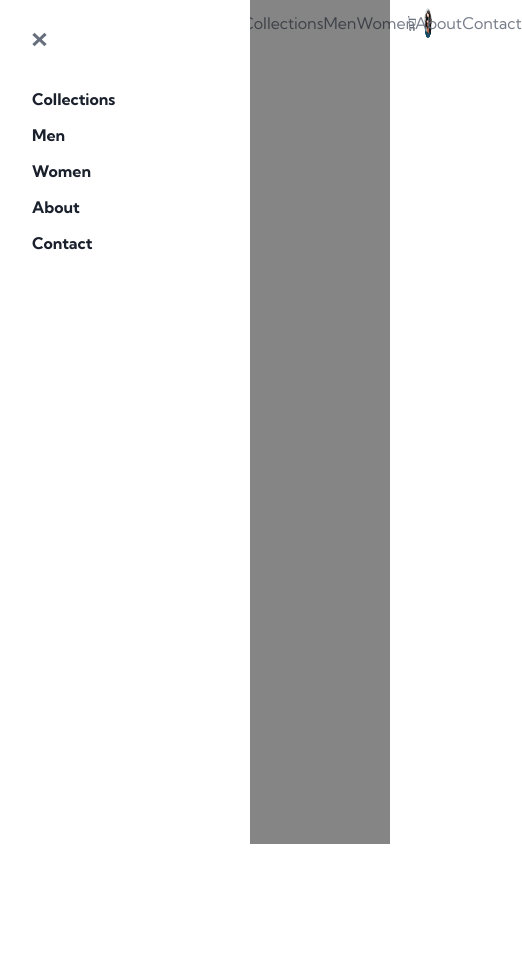
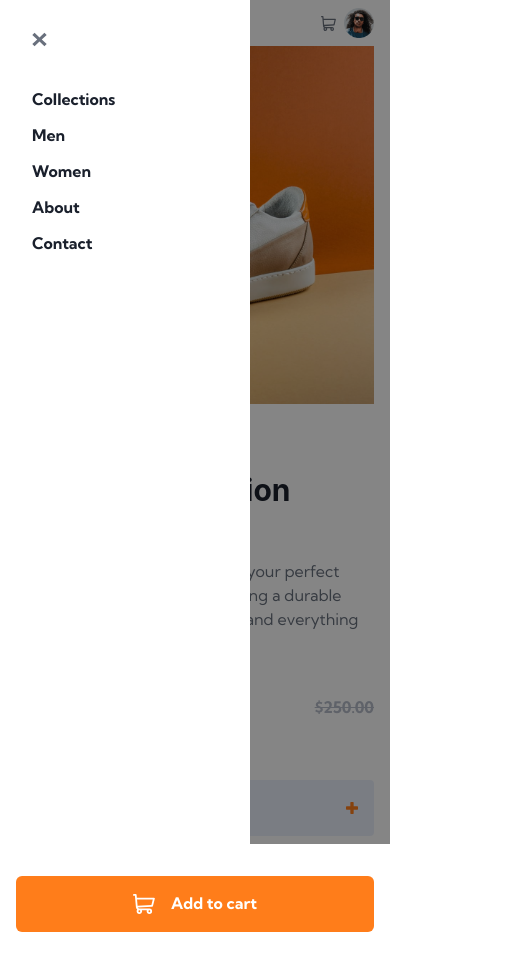
Before and after one commit to Jakub-Chojnacki/chakraui-frontendmentor, a React (Vite) app: page / in a window 390 px wide. Shown: the whole page, 522 px wide, since content can reach past the window. Before the commit the page ends 844 px from the top, so only its background shows below. Built offline with nearby package versions, Linux system fonts and the light colour scheme.

Commit message:
made a mobile singleProduct design

```diff
--- a/src/components/Header.jsx
+++ b/src/components/Header.jsx
@@ -9,7 +9,7 @@ const Header = () => {
       <Flex align="center" gap={4}>
         <Image onClick={()=> setShowSideNav(true)} cursor="pointer" display={{md:'none'}} src="./images/icons/icon-menu.svg"/>
         <Image src="./images/logo.svg"/>
-        <Flex align="center" display={{sm:'none', md:'flex'}} gap={6} marginX={10}>
+        <Flex align="center" display={['none','none','flex']}  gap={6} marginX={10}>
           <Link variant="nav">Collections</Link>
           <Link variant="nav">Men</Link>
           <Link variant="nav">Women</Link>
--- a/src/components/Layout.jsx
+++ b/src/components/Layout.jsx
@@ -3,13 +3,14 @@ import Header from './Header'
 import {Container} from '@chakra-ui/react'
 import Sidenav from './Sidenav'
 import MainContext from '../context/main-context'
-
+import SingleProduct from './products/SingleProduct'
 const Layout = () => {
   const {showSideNav} = useContext(MainContext)
   return (
-    <Container maxW={{sm:'100vw', md:'90vw', lg:'80vw'}}>
+    <Container maxW={{sm:'100vw', md:'90vw', lg:'80vw'}} paddingBottom={6}>
       <Header/>
       {showSideNav && <Sidenav/>}
+      <SingleProduct/>
     </Container>
   )
 }
--- /dev/null
+++ b/src/components/products/SingleProduct.jsx
@@ -0,0 +1,36 @@
+import React from 'react'
+import { SimpleGrid,VStack,Flex,Image,Heading,Text,Box,Button} from '@chakra-ui/react'
+const SingleProduct = () => {
+  return (
+    //product image(s)
+    <SimpleGrid columns={1} spacing={10}>
+        <Flex>
+            <Image src="../images/products/image-product-1.jpg"/>
+        </Flex>
+        <VStack align='left'>
+            <Heading color='primary.orange' textTransform='uppercase' size='sm'>Sneaker Company</Heading>
+            <Heading>Fall Limited Edition Sneakers</Heading>
+            <Text color='neutral.dark'>These low-profile sneakers are your perfect casual wear companion. Featuring a durable rubber outer sole, they'll withstand everything the weather can offer.</Text>
+        </VStack>
+        <Flex direction={{md:'column'}} justify='space-between'>
+          <Flex align='center' gap={6}>
+            <Text fontSize='3xl' fontWeight='bold'>$125.00</Text>
+            <Box py={1} px={3} borderRadius='4px' backgroundColor='primary.pale' color='primary.orange' fontWeight='bold'>50%</Box>
+          </Flex>
+          <Text fontWeight='bold' color='neutral.grayish' textDecoration='line-through'>$250.00</Text>
+        </Flex>
+        <Flex  borderRadius='4px' background='neutral.light' p={4} align='center' justify='space-between'>
+          <Image src='../images/icons/icon-minus.svg'/>
+          <Text>3</Text>
+          <Image src='../images/icons/icon-plus.svg'/>
+        </Flex>
+        <Button py={7} backgroundColor='primary.orange' color='white' gap={4}>
+          <Image src='../images/icons/icon-cart--white.svg' color='white'/>
+          Add to cart
+          </Button>
+    </SimpleGrid>
+    //product description
+  )
+}
+
+export default SingleProduct
--- a/src/main.jsx
+++ b/src/main.jsx
@@ -37,12 +37,7 @@ const components = {
         fontWeight:'bold'
       }
     }
-  },
-  ModalContent: {
-    baseStyle: (props) =>({
-      position: 'static'
-    })
-}
+  }
 }
 
 
```
Also changed, not shown: public/images/icons/icon-cart--white.svg (added).
